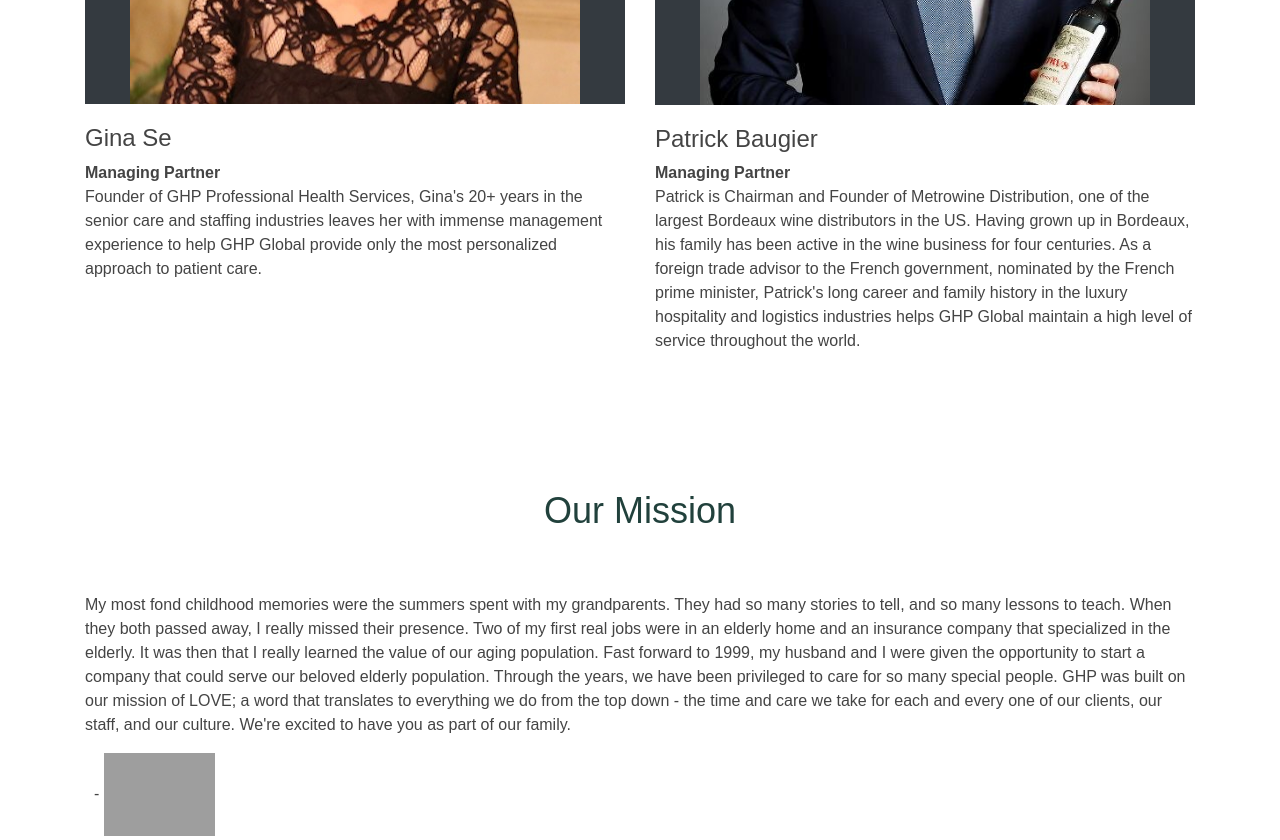
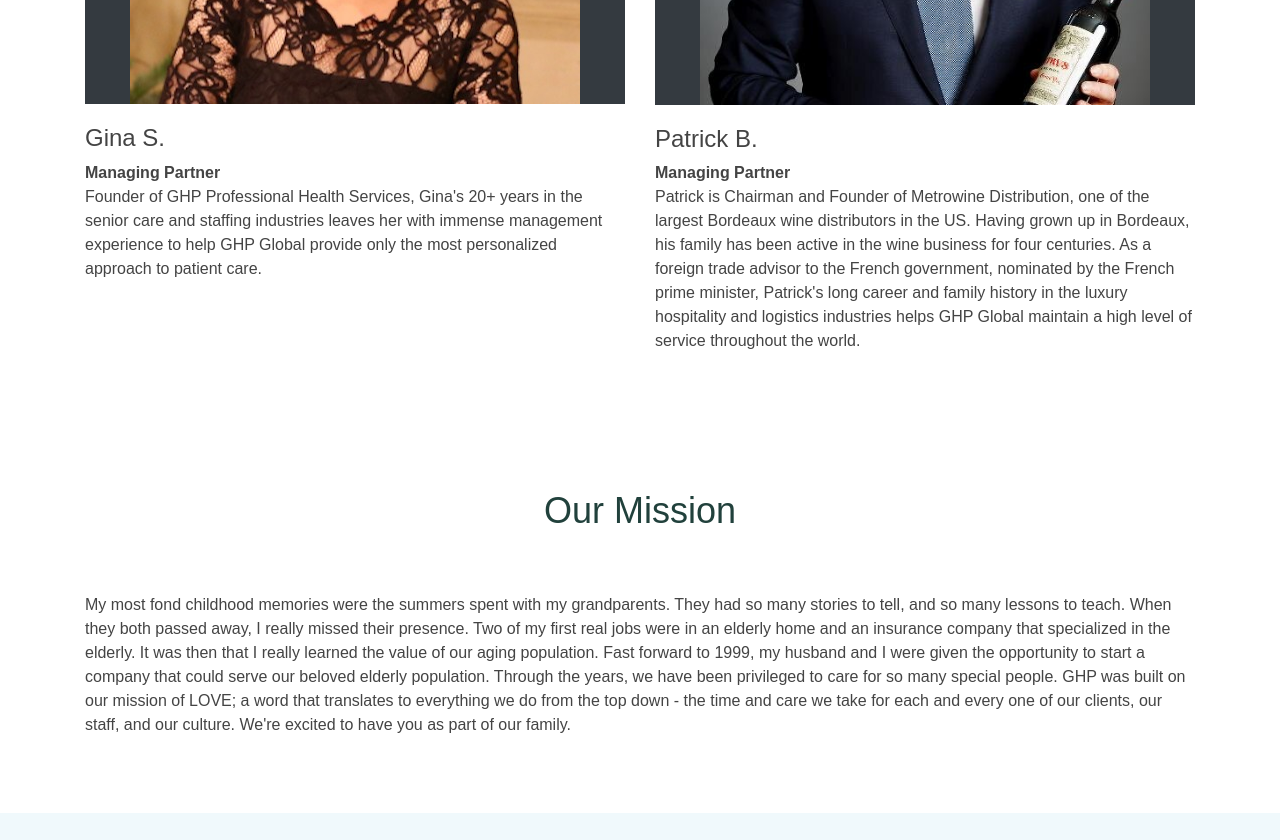
Before and after one commit to muvve/ghpwebsite.github.io, a plain HTML site: page global.html in a window 1280 px wide. Shown: the part 6140-6980 px from the top of the page. Drawn offline with Linux system fonts and the light colour scheme; grey boxes are pictures that could not be loaded; a script that the page names is missing; a web font is replaced by a local one.

Commit message:
Update global.html

```diff
--- a/global.html
+++ b/global.html
@@ -575,7 +575,7 @@
           </div>
 
           <div class="memberBio enText">
-            <h4>Gina Se</h4>
+            <h4>Gina S.</h4>
                   <b><span>Managing Partner</span></b>
                   <p>
                     Founder of GHP Professional Health Services, Gina's 20+ years in the senior care and staffing industries leaves her with immense management experience to help GHP Global provide only the most personalized approach to patient care.
@@ -600,7 +600,7 @@
           </div>
 
           <div class="memberBio enText">
-            <h4>Patrick Baugier</h4>
+            <h4>Patrick B.</h4>
             <b><span>Managing Partner</span></b>
             <p>
               Patrick is Chairman and Founder of Metrowine Distribution, one of the largest Bordeaux wine distributors in the US. Having grown up in Bordeaux, his family has been active in the wine business for four centuries. As a foreign trade advisor to the French government, nominated by the French prime minister,
@@ -636,7 +636,7 @@
             Two of my first real jobs were in an elderly home and an insurance company that specialized in the elderly. It was then that I really learned the value of our aging population.
             Fast forward to 1999, my husband and I were given the opportunity to start a company that could serve our beloved elderly population. Through the years, we have been privileged to care for so many special people.
             GHP was built on our mission of LOVE; a word that translates to everything we do from the top down - the time and care we take for each and every one of our clients, our staff, and our culture. We're excited to have you as part of our family.</p>
-          &nbsp; - <a><img style ="width:10%" class="img-responsive"src="https://fontmeme.com/permalink/201009/500eb9c44a5ac816b8ca98a5bf66011e.png" alt="signature-fonts" border="0"></a>
+<!--           &nbsp; - <a><img style ="width:10%" class="img-responsive"src="https://fontmeme.com/permalink/201009/500eb9c44a5ac816b8ca98a5bf66011e.png" alt="signature-fonts" border="0"></a> -->
 
         </div>
       </div>
```
